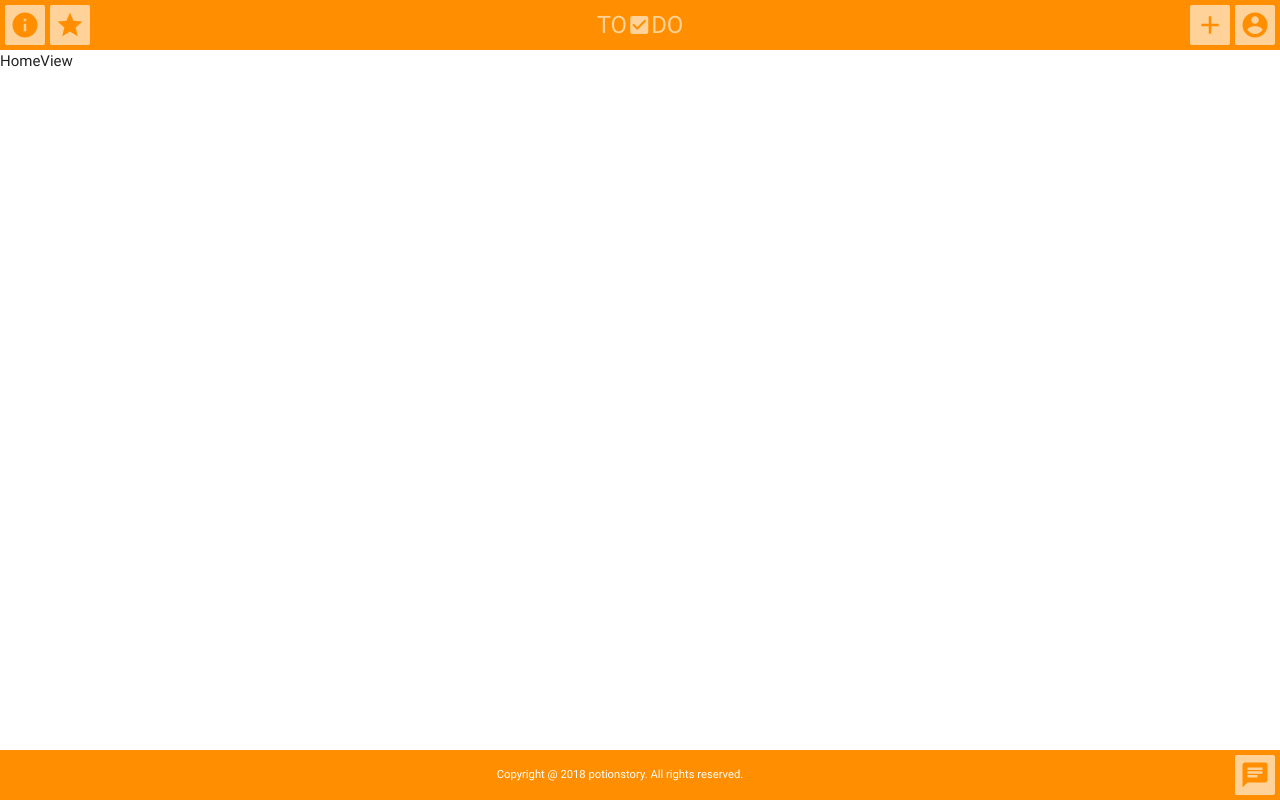
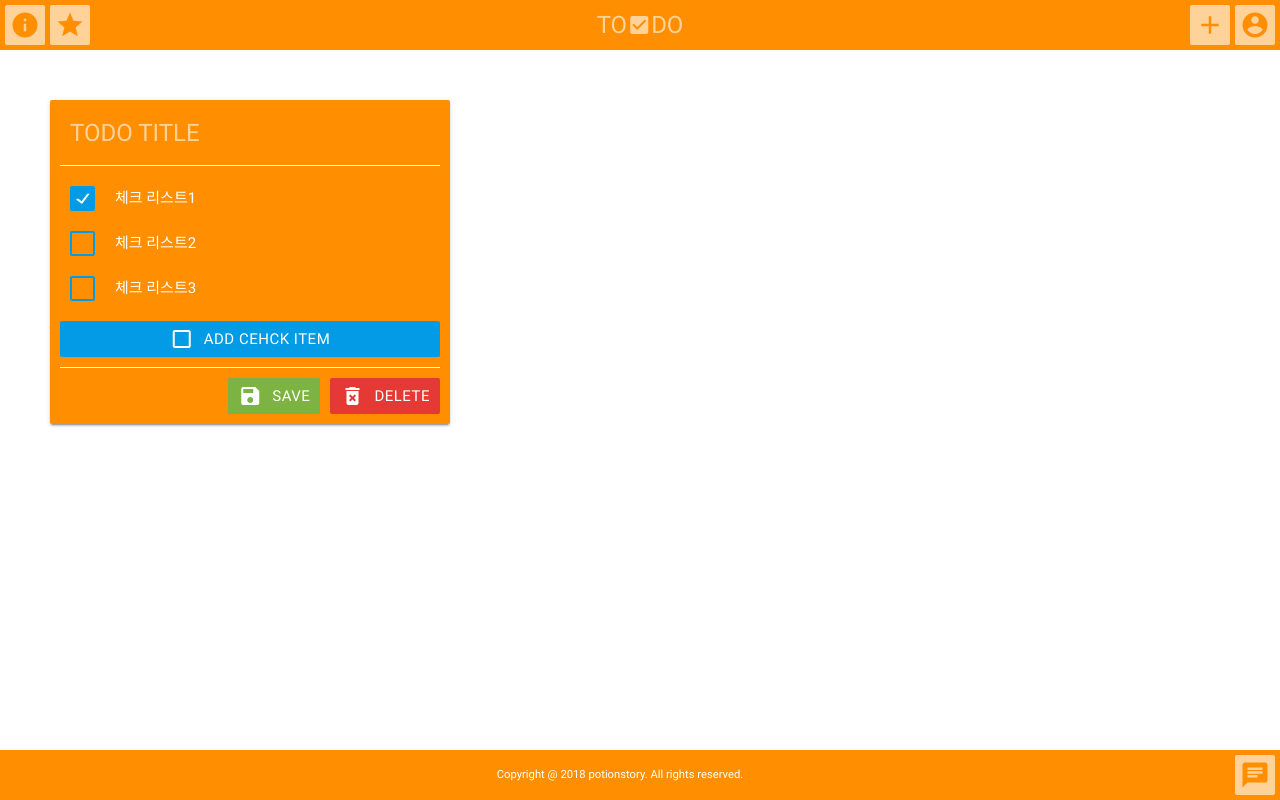
Before and after one commit to potionstory/potodo, a React (Create React App) app in the folder front/: page /home in a window 1280 px wide. Built offline with nearby package versions, Linux system fonts and the light colour scheme.

Commit message:
checkbox add

```diff
--- a/front/package.json
+++ b/front/package.json
@@ -4,6 +4,7 @@
   "private": true,
   "dependencies": {
     "react": "^16.3.2",
+    "react-addons-update": "^15.6.2",
     "react-dom": "^16.3.2",
     "react-router-dom": "^4.2.2",
     "react-scripts": "1.1.4",
--- /dev/null
+++ b/front/src/components/CheckBox.js
@@ -0,0 +1,95 @@
+import React, { Component } from 'react';
+import styled from 'styled-components';
+
+const Item = styled.div`
+  position: relative;
+  label {
+    width: 100%;
+    vertical-align: middle;
+    input[type="text"] {
+      margin: 0;
+      width: calc(100% - 35px);
+      height: 25px;
+      border: none;
+      border-radius: 2px;
+      line-height: 25px;
+      color: #fff;
+      text-indent: 10px;
+      &:hover, &:focus, &.valid {
+        box-shadow: none !important;
+      }
+      &:focus {
+        background-color: #fff;
+        color: #333;
+      }
+      &::placeholder {
+        color: #fff;
+        opacity: 0.6;
+      }
+    }
+  }
+  a {
+    display: none;
+    position: absolute;
+    top: 0;
+    right: 0;
+    width: 25px;
+    height: 25px;
+    padding: 0;
+    box-shadow: none;
+    line-height: 25px;
+    &:hover, &:focus {
+      box-shadow: none !important;
+    }
+  }
+`;
+
+class CheckBox extends Component {
+
+  constructor(props) {
+    super(props);
+
+    this.state = {
+      index: 0
+    };
+
+    this.handleCheckbox = this.handleCheckbox.bind(this);
+    this.handleItem = this.handleItem.bind(this);
+  }
+
+  componentDidMount() {
+    this.setState({
+      index: this.props.onIndex
+    });
+  }
+
+  handleCheckbox(e) {
+    let index = this.state.index;
+    let isCheck = e.target.checked;
+
+    this.props.onCheck(index, isCheck);
+  }
+
+  handleItem(e) {
+    let index = this.state.index;
+    let value = e.target.value;
+
+    this.props.onWrite(index, value);
+  }
+
+  render() {
+    return (
+      <li>
+        <Item>
+          <input onChange={this.handleCheckbox} id={this.props.onIndex} type="checkbox" className="filled-in" defaultChecked={this.props.isComplete} />
+          <label for={this.props.onIndex}>
+            <input onChange={this.handleItem} placeholder="EMPTY CHECK ITEM" type="text" value={this.props.item} />
+          </label>
+          <a className="waves-effect waves-light red darken-1 btn"><i className="material-icons">close</i></a>
+        </Item>
+      </li>
+    );
+  }
+}
+
+export default CheckBox;
--- a/front/src/components/Footer.js
+++ b/front/src/components/Footer.js
@@ -5,6 +5,7 @@ const Footer = styled.footer`
   position: fixed;
   bottom: 0;
   left: 0;
+  z-index: 10;
   width: 100%;
   height: 50px;
   padding: 5px;
--- a/front/src/components/Header.js
+++ b/front/src/components/Header.js
@@ -3,6 +3,11 @@ import { Link } from 'react-router-dom';
 import styled from 'styled-components';
 
 const Header = styled.header`
+  position: fixed;
+  top: 0;
+  left: 0;
+  z-index: 10;
+  width: 100%;
   height: 50px;
   padding: 5px;
   background-color: #ff8f00;
--- /dev/null
+++ b/front/src/components/TodoBox.js
@@ -0,0 +1,180 @@
+import React, { Component } from 'react';
+import CheckBox from './CheckBox';
+import styled from 'styled-components';
+import update from 'react-addons-update';
+
+const Card = styled.div`
+  display: inline-block;
+  width: 400px;
+  margin: 10px;
+  .card {
+    margin: 0;
+    .card-content {
+      padding: 10px;
+      .card-title {
+        margin: 0;
+        padding: 0 10px;
+        border-radius: 2px;
+        &:hover {
+          background-color: #ffb300;
+        }
+        input {
+          margin-bottom: 0;
+          border: none;
+          font-family: "Roboto", sans-serif;
+          font-size: 1.6rem;
+          font-weight: 400;
+          &::placeholder {
+            color: #fff;
+            opacity: 0.6;
+          }
+          &:focus, &.valid {
+            border: none;
+            box-shadow: none;
+          }
+        }
+      }
+    }
+    .card-list {
+      margin-top: 10px;
+      padding-top: 10px;
+      border-top: 1px solid #fff;
+      ul {
+        margin: 0;
+        li {
+          padding: 10px;
+          border-radius: 2px;
+          &:hover {
+            background-color: #ffb300;
+          }
+          &:hover a {
+            display: block;
+          }
+        }
+      }
+      > a {
+        display: block;
+        margin-top: 10px;
+        text-align: center;
+        box-shadow: none;
+        i {
+          margin-right: 10px;
+          vertical-align: top;
+          font-size: 1.6rem;
+        }
+      }
+    }
+    .card-action {
+      margin-top: 10px;
+      padding: 10px 0 0 0;
+      border-top: 1px solid #fff;
+      text-align: right;
+      a {
+        margin-left: 10px;
+        padding: 0 10px;
+        text-align: center;
+        box-shadow: none;
+        i {
+          margin-right: 10px;
+          vertical-align: top;
+          font-size: 1.6rem;
+        }
+      }
+    }
+  }
+`;
+
+class TodoBox extends Component {
+  constructor(props) {
+    super(props);
+
+    this.state = {
+      list: [
+        {
+          item: "체크 리스트1",
+          isComplete: true
+        },
+        {
+          item: "체크 리스트2",
+          isComplete: false
+        },
+        {
+          item: "체크 리스트3",
+          isComplete: false
+        }
+      ]
+    };
+
+    this.handleCheck = this.handleCheck.bind(this);
+    this.handleWrite = this.handleWrite.bind(this);
+    this.handleAdd = this.handleAdd.bind(this);
+  }
+
+  handleCheck(index, isCheck) {
+    this.setState({
+      list: update(
+        this.state.list,
+        {
+          [index]: {
+            isComplete: { $set: isCheck }
+          }
+        }
+      )
+    });
+  }
+
+  handleWrite(index, value) {
+    this.setState({
+      list: update(
+        this.state.list,
+        {
+          [index]: {
+            item: { $set: value }
+          }
+        }
+      )
+    });
+  }
+
+  handleAdd() {
+    this.setState({
+      list: [
+        ...this.state.list,
+        {
+          item: "",
+          isComplete: false
+        }
+      ]
+    });
+  }
+
+  render() {
+    return (
+      <Card>
+        <div className="card amber darken-3">
+          <div className="card-content white-text">
+            <div className="card-title input-field">
+              <input placeholder="TODO TITLE" type="text" className="validate" />
+            </div>
+            <div className="card-list">
+              <ul>
+                {this.state.list.map((n, i) => {
+                  return (
+                    <CheckBox key={i} onIndex={i} onCheck={this.handleCheck} onWrite={this.handleWrite} item={n.item} isComplete={n.isComplete} />
+                  )
+                })}
+              </ul>
+              <a onClick={this.handleAdd} className="waves-effect waves-light light-blue darken-1 btn"><i className="material-icons">check_box_outline_blank</i>ADD CEHCK ITEM</a>
+            </div>
+            <div className="card-action">
+              <a className="waves-effect waves-light light-green darken-1 btn"><i className="material-icons">save</i>SAVE</a>
+              <a className="waves-effect waves-light red darken-1 btn"><i className="material-icons">delete_forever</i>DELETE</a>
+            </div>
+          </div>
+        </div>
+      </Card>
+    );
+  }
+}
+
+export default TodoBox;
--- a/front/src/views/HomeView.js
+++ b/front/src/views/HomeView.js
@@ -1,11 +1,19 @@
 import React, { Component } from 'react';
 import Layout from '../styles/Layout';
+import TodoBox from '../components/TodoBox';
+import styled from 'styled-components';
+
+const Container = styled.div`
+  padding: 90px 40px;
+`;
 
 class HomeView extends Component {
   render() {
     return (
       <Layout>
-        HomeView
+        <Container>
+          <TodoBox />
+        </Container>
       </Layout>
     );
   }
```
Also changed, not shown: front/public/resource/css/materialize.min.css, 2 other files (tests, documents, lock files or other folders).
